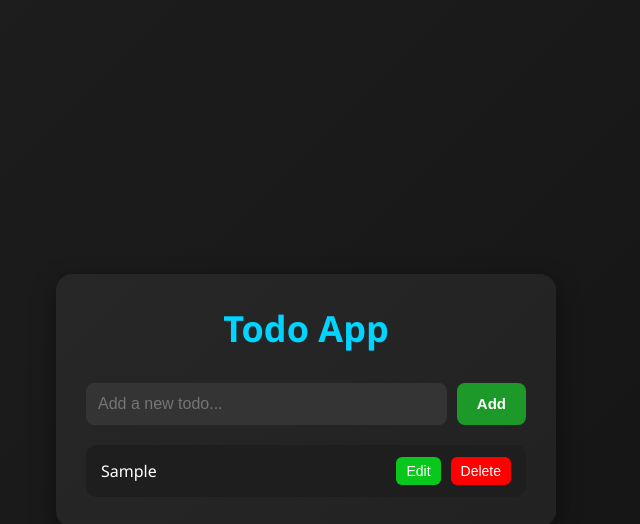
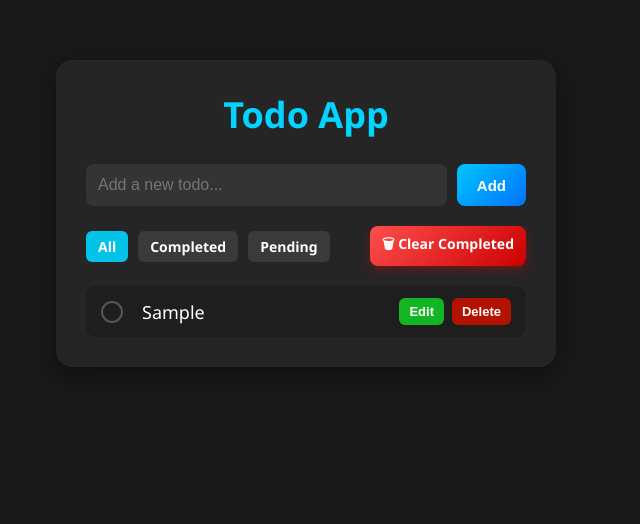
Before and after one commit to shahidx05/JavaScript-projects, a plain HTML site: page To Do APP/index.html in a window 1280 px wide. Both pictures are taken after typing "Sample" into the empty fields and a click on the button "Add". Shown: the whole page, without its empty margins (334-974 px from the left). Drawn offline with Linux system fonts and the light colour scheme.

Commit message:
add filter option in todoapp

```diff
--- a/To Do APP/index.html
+++ b/To Do APP/index.html
@@ -13,17 +13,23 @@
         <h1>Todo App</h1>
         <div class="first">
             <input id="input" placeholder="Add a new todo...">
-            <button id="addbtn">Add</button>
+            <button type="button" id="addbtn">Add</button>
         </div>
+
+        <div class="middle">
+            <div>
+                <div class="filters">
+                    <a class="active">All</a>
+                    <a>Completed</a>
+                    <a>Pending</a>
+                </div>
+            </div>
+            <a class="deleteall">🗑 Clear Completed</a>
+        </div>
+
         <p id="empty">No todos yet!</p>
         <div class="todo-container">
-            <!-- <div class="todo">
-                <span>coding</span>
-                <div class="btns">
-                    <button class="edit">Edit</button>
-                    <button class="delete">delete</button>
-                </div>
-            </div> -->
+
         </div>
     </div>
     <script src="script.js"></script>
--- a/To Do APP/script.js
+++ b/To Do APP/script.js
@@ -1,37 +1,73 @@
 const add = document.querySelector('#addbtn')
 const input = document.querySelector('#input')
 const todolist = document.querySelector('.todo-container')
+const filterbtns = document.querySelectorAll('.filters a')
+const deleteCompletebtn = document.querySelector('.deleteall')
 
 let editTodo = null
+let filter = 'All';
 
 function updateEmpty() {
-    const emptyMsg =  document.querySelector('#empty')
+    const emptyMsg = document.querySelector('#empty')
     emptyMsg.style.display = todolist.children.length === 0 ? "block" : "none";
 }
 
-function saveTodos(){
+function saveTodos() {
     const todos = []
-    todolist.querySelectorAll('.todo span').forEach(todo=>{
-        todos.push(todo.innerText)
+
+    const existing = JSON.parse(localStorage.getItem("todos")) || [];
+
+    const updated = {};
+    todolist.querySelectorAll('.todo').forEach(todo => {
+        const span = todo.querySelector('span');
+        const checkbox = todo.querySelector('input[type="checkbox"]');
+        updated[span.innerText] = checkbox.checked;
     })
+
+    existing.forEach(t => {
+        if (updated.hasOwnProperty(t.title)) {
+            todos.push({ title: t.title, check: updated[t.title] });
+        } else {
+            todos.push(t);
+        }
+    });
+
+    todolist.querySelectorAll(".todo").forEach(todo => {
+        const span = todo.querySelector("span");
+        if (!existing.some(e => e.title === span.innerText)) {
+            const checkbox = todo.querySelector('input[type="checkbox"]');
+            todos.push({ title: span.innerText, check: checkbox.checked });
+        }
+    });
 
     localStorage.setItem('todos', JSON.stringify(todos))
 }
 
-function loadTodos(){
+function loadTodos(Currfilter = "All") {
+    filter = Currfilter
+    todolist.innerHTML = '';
+
     const todos = JSON.parse(localStorage.getItem('todos')) || [];
-    todos.forEach(todoText => {
-        createTodo(todoText);
+    todos.reverse().forEach(todoObj => {
+        if (filter === 'All') createTodo(todoObj.title, todoObj.check);
+        else if (filter === 'Completed' && todoObj.check) createTodo(todoObj.title, todoObj.check);
+        else if (filter === 'Pending' && !todoObj.check) createTodo(todoObj.title, todoObj.check);
     });
     updateEmpty();
 }
 
-function createTodo(value){
+function createTodo(value, check = false) {
     const todo = document.createElement('div')
     todo.classList.add("todo");
 
+    const checkbox = document.createElement('input')
+    checkbox.type = "checkbox"
+    checkbox.checked = check;
+    checkbox.classList.add("check")
+
     const span = document.createElement('span')
     span.innerText = value
+    if (check) span.classList.add("completed");
 
     const btns = document.createElement('div')
     btns.classList.add("btns")
@@ -44,28 +80,34 @@ function createTodo(value){
     edit.innerText = 'Edit';
     edit.classList.add('edit')
 
+    checkbox.addEventListener('change', () => {
+        span.classList.toggle("completed", checkbox.checked);
+        saveTodos();
+    })
 
     del.addEventListener('click', () => {
         todolist.removeChild(todo);
         saveTodos();
         updateEmpty();
-        if(editTodo==span){
+        if (editTodo == span) {
             input.value = ''
             editTodo = null
             add.textContent = 'Add'
-            add.style.backgroundColor = '#1d9929';
+            add.style.background = 'linear-gradient(135deg, #00c6ff, #0072ff)';
         }
     });
 
-    edit.addEventListener('click', ()=>{
+    edit.addEventListener('click', () => {
         input.value = span.innerText;
         editTodo = span;
         add.textContent = 'edit'
-        add.style.backgroundColor = '#d1a909ff';
+        add.style.background = 'linear-gradient(135deg, #ffb300ff, #fff200ff)';
     })
 
+    const div = document.createElement('div')
     btns.append(edit, del)
-    todo.append(span, btns)
+    div.append(span, btns)
+    todo.append(checkbox, div)
     todolist.prepend(todo)
 }
 
@@ -73,18 +115,43 @@ add.addEventListener('click', () => {
     const value = input.value.trim();
     if (!value) return;
 
-    if(editTodo){
+    if (editTodo) {
+        const oldValue = editTodo.innerText;
         editTodo.innerText = value;
+
+        const todos = JSON.parse(localStorage.getItem("todos")) || [];
+        todos.forEach(t => {
+            if (t.title === oldValue) t.title = value;
+        });
+
         editTodo = null;
         add.textContent = 'Add';
-        add.style.backgroundColor = '';
+        add.style.background = 'linear-gradient(135deg, #00c6ff, #0072ff)';
     }
-    else{
+    else {
         createTodo(value)
+        const todos = JSON.parse(localStorage.getItem("todos")) || [];
+        todos.push({ title: value, check: false });
+        localStorage.setItem("todos", JSON.stringify(todos));
     }
-    saveTodos()
     input.value = '';
     updateEmpty();
 });
 
+filterbtns.forEach(btn => {
+    btn.addEventListener('click', () => {
+        filterbtns.forEach(b => b.classList.remove('active'));
+        btn.classList.add('active')
+        loadTodos(btn.textContent);
+    })
+})
+
+deleteCompletebtn.addEventListener('click', () => {
+    const todos = JSON.parse(localStorage.getItem("todos")) || [];
+    const updated = todos.filter(t => !t.check);
+    localStorage.setItem("todos", JSON.stringify(updated));
+    loadTodos(filter);
+
+})
+
 loadTodos();
--- a/To Do APP/style.css
+++ b/To Do APP/style.css
@@ -6,12 +6,11 @@
 
  body {
      font-family: "Segoe UI", Tahoma, sans-serif;
-     background: linear-gradient(135deg, #1f1f1f, #121212);
+     background-color: #191919;
      color: #ffffff;
      display: flex;
-     height: 100vh;
      justify-content: center;
-     align-items: center;
+     padding: 60px 0;
  }
 
  .container {
@@ -25,7 +24,7 @@
 
  h1 {
      text-align: center;
-     margin-bottom: 30px;
+     margin-bottom: 25px;
      font-size: 36px;
      color: #00d4ff;
  }
@@ -45,22 +44,88 @@
      background: #343434;
      color: white;
      outline: none;
+     transition: 0.3s;
+ }
+
+ #input:focus {
+     border: 1px solid #00d4ff;
+     background: #3d3a3a;
  }
 
  #addbtn {
      padding: 12px 20px;
-     background-color: #1d9929;
+     background: linear-gradient(135deg, #00c6ff, #0072ff);
      border: none;
      border-radius: 8px;
      color: white;
      font-size: 15px;
      font-weight: bold;
      cursor: pointer;
-     transition: background 0.3s;
+     transition: all 0.3s ease;
  }
 
  #addbtn:hover {
-     background-color: #12e027;
+     transform: translateY(-2px) scale(1.05);
+     box-shadow: 0 0 10px #00b7ff;
+ }
+
+
+ .middle {
+     display: flex;
+     align-items: center;
+     justify-content: space-between;
+     margin: 20px 0;
+ }
+
+ .filters {
+     display: flex;
+     gap: 10px;
+ }
+
+ .filters a {
+     padding: 6px 12px;
+     border-radius: 6px;
+     text-decoration: none;
+     font-size: 14px;
+     font-weight: bold;
+     background: #3a3a3a;
+     color: white;
+     transition: 0.3s;
+ }
+
+ .filters a:not(.active):hover {
+     background: #5bc0de;
+     color: #000;
+     box-shadow: 0 0 8px #25b5e5;
+     transform: scale(1.05);
+ }
+
+
+ .filters a.active {
+     background-color: #04c3e9;
+     ;
+     color: white;
+     font-weight: bold;
+     border-radius: 6px;
+     transition: 0.2s;
+ }
+
+ .deleteall {
+     padding: 8px 12px;
+     font-size: 14px;
+     font-weight: bold;
+     color: #fff;
+     background: linear-gradient(135deg, #ff4e4e, #cc0000);
+     border-radius: 8px;
+     text-decoration: none;
+     transition: 0.3s ease;
+     box-shadow: 0 4px 10px rgba(255, 0, 0, 0.3);
+ }
+
+
+ .deleteall:hover {
+     transform: scale(1.05);
+     box-shadow: 0 0 10px #e74c3c;
  }
 
  #empty {
@@ -79,21 +144,40 @@
  .todo {
      background: #1e1e1e;
      padding: 12px 15px;
-     border: none;
      border-radius: 10px;
+     align-items: center;
      display: flex;
      justify-content: space-between;
-     align-items: center;
      transition: 0.3s;
  }
 
  .todo:hover {
      background: #2b2b2b;
+     transform: scale(1.02);
+     box-shadow: 0 4px 10px rgba(15, 15, 15, 0.3);
+ }
+
+ .todo>div {
+     width: 90%;
+     display: flex;
+     justify-content: space-between;
+     align-items: center;
+ }
+
+ .todo span {
+     font-size: 18px;
+     word-break: break-word;
+ }
+
+ .todo .completed {
+     text-decoration: line-through;
+     color: #888;
+     opacity: 0.7;
  }
 
  .btns {
      display: flex;
-     gap: 10px;
+     gap: 8px;
  }
 
  .btns button {
@@ -102,22 +186,60 @@
      padding: 6px 10px;
      border-radius: 6px;
      cursor: pointer;
-     font-size: 14px;
+     font-size: 13px;
+     text-decoration: none;
      transition: 0.3s;
+     font-weight: bold;
  }
 
  .btns .edit {
-     background-color: #09c71c;
+     background-color: #14b524;
  }
 
  .btns .delete {
-     background-color: #ff0000;
+     background: #b21200;
  }
 
  .btns .edit:hover {
-     background-color: #068e14;
+     background: #2ecc71;
+     box-shadow: 0 0 8px #27ae60;
+     transform: scale(1.05);
  }
 
  .btns .delete:hover {
-     background-color: #a60808;
+     background: #ff2e2e;
+     box-shadow: 0 0 8px #e74c3c;
+     transform: scale(1.05);
  }
+
+ .check {
+     border: 2px solid #555;
+     border-radius: 50%;
+     width: 22px;
+     height: 22px;
+     cursor: pointer;
+     appearance: none;
+     background-color: transparent;
+     transition: all 0.3s ease;
+     display: flex;
+     align-items: center;
+     justify-content: center;
+ }
+
+ .check:hover {
+     border-color: #00d4ff;
+ }
+
+ .check:checked {
+     background-color: #27ae60;
+     border-color: #27ae60;
+     transform: scale(1.1);
+     box-shadow: 0 0 6px #27ae60;
+ }
+
+ .check:checked::after {
+     content: "✔";
+     color: white;
+     font-size: 14px;
+     font-weight: bold;
+ }
```
